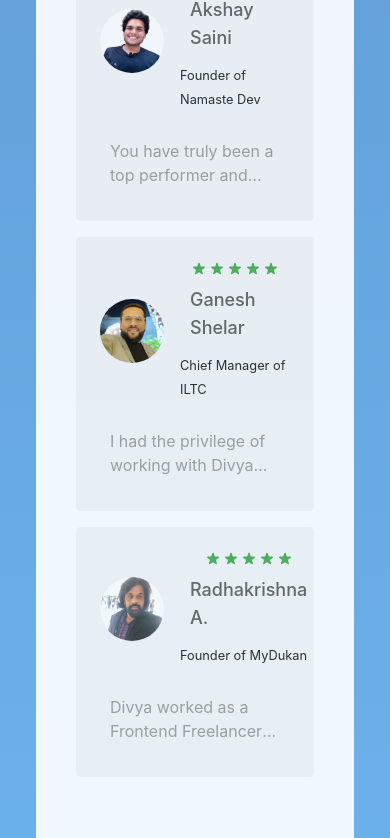
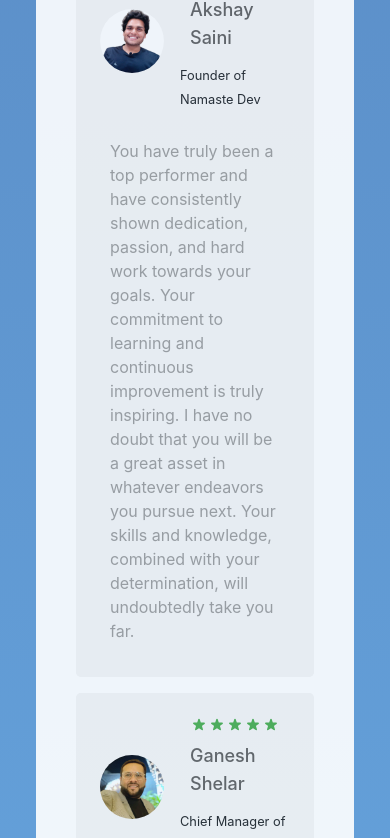
Before and after one commit to gavandivya/ReactPortfolio, a React (Create React App) app: page / in a window 390 px wide. Shown: the part 8759-9597 px from the top of the page. Built offline with nearby package versions, Linux system fonts and the light colour scheme.

Commit message:
fix:testimonial

```diff
--- a/src/components/TestimonialComponent/Testimonial.jsx
+++ b/src/components/TestimonialComponent/Testimonial.jsx
@@ -79,7 +79,7 @@ const Testimonial = () => {
           </div>
         </div>
 
-        <p className="line-clamp-2 sm:line-clamp-none mt-4 text-gray-500">
+        <p className="line-clamp-none mt-4 text-gray-500">
         You have truly been a top performer and have consistently shown dedication, passion, and hard work towards your goals. Your commitment to learning and continuous improvement is truly inspiring.
         I have no doubt that you will be a great asset in whatever endeavors you pursue next. Your skills and knowledge, combined with your determination, will undoubtedly take you far.
 
@@ -153,7 +153,7 @@ const Testimonial = () => {
           </div>
         </div>
 
-        <p className="line-clamp-2 sm:line-clamp-none mt-4 text-gray-500">
+        <p className="line-clamp-none mt-4 text-gray-500">
         I had the privilege of working with Divya Gavandi as her Manager. She consistently impressed me with her comprehensive understanding of both front-end and back-end development. She have a solid command of various programming languages, frameworks, and tools, allowing them to seamlessly bridge the gap between design and implementation.
         </p>
       </blockquote>
@@ -225,7 +225,7 @@ const Testimonial = () => {
           </div>
         </div>
 
-        <p className="line-clamp-2 sm:line-clamp-none mt-4 text-gray-500">
+        <p className="line-clamp-none mt-4 text-gray-500">
           Divya worked as a Frontend Freelancer for our Startup called MyDukan(Digiretail Pvt Ltd) she always delivered the task before time and satisfied all the business requirements.
           She was always open to revamp the design and corrections needed. Quite satisfied with her work anyone can rely on her work and hire.
         </p>
```
